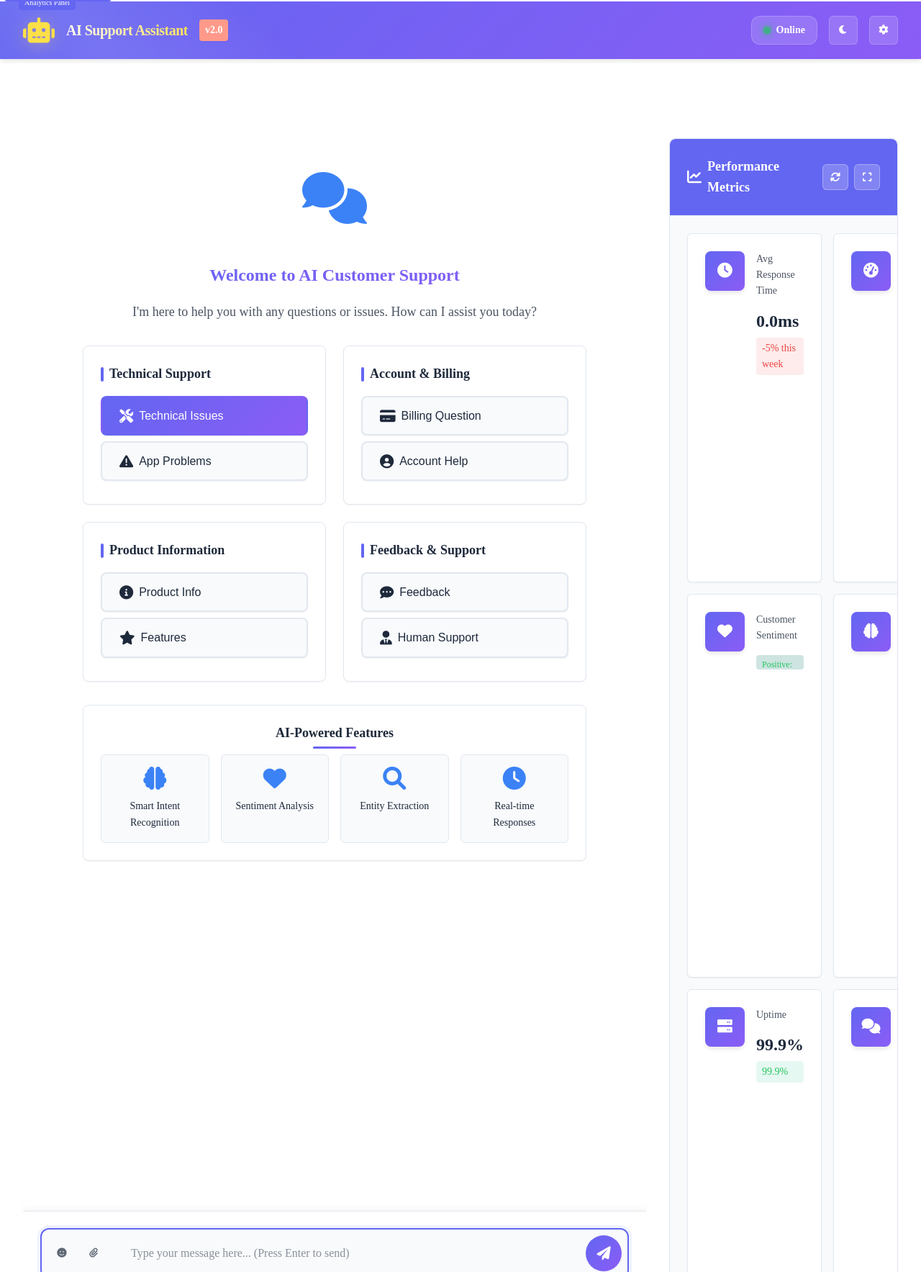
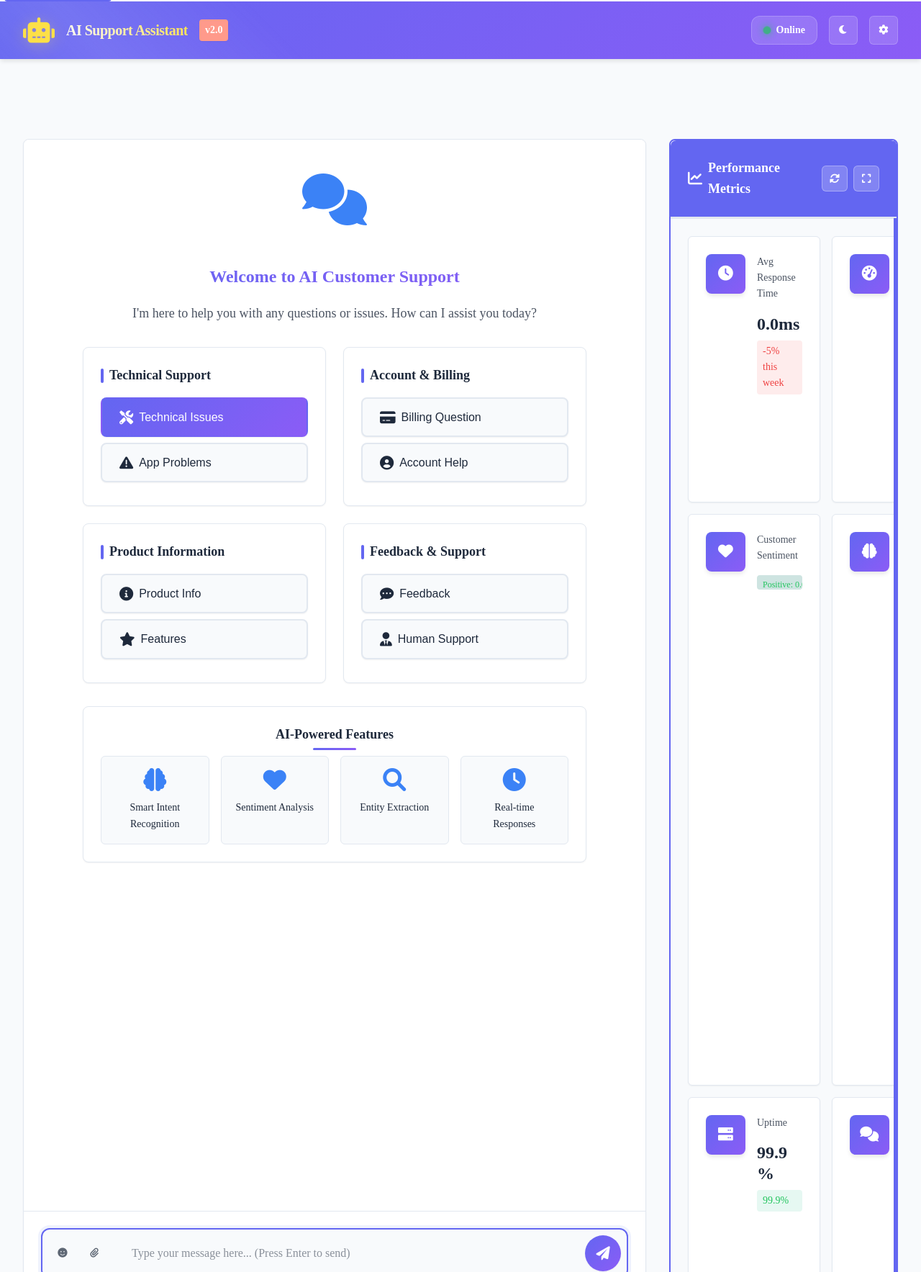
Before and after one commit to AryanSahu2805/AI-Based-Chatbot-for-Customer-Support, a Flask app: page / in a window 1280 px wide. Shown: the whole page at 72% size. Run offline with Flask 3, Linux system fonts and the light colour scheme; some libraries are stand-ins or nearby versions.

Commit message:
Fix Performance Metrics positioning and layout issues
- Fixed Performance Metrics panel positioning to show full content
- Increased right column width from 380px to 400px for better visibility
- Added proper borders and edges to all corners (not just top-left)
- Fixed white background gaps and alignment with curved edges
- Ensured right side is fully visible with proper edge indicators
- Added proper width calculations and box-sizing for all elements
- Fixed metric card positioning and prevented content overflow
- Enhanced grid layout with proper gap handling and overflow control
- Added visual indicators for panel boundaries and right edges
- Improved responsive design for better corner visibility

```diff
--- a/static/css/style.css
+++ b/static/css/style.css
@@ -112,6 +112,7 @@
     overflow-x: hidden;
     margin-top: 0;
     padding-top: 0;
+    background: var(--background-color); /* Match body background */
 }
 
 body {
@@ -126,6 +127,7 @@
     overflow-x: hidden;
     padding-top: 0; /* Remove any body padding */
     margin-top: 0;
+    background: var(--background-color); /* Match container background */
 }
 
 /* Header - Fixed positioning with proper z-index */
@@ -286,23 +288,27 @@
     display: flex;
     flex-direction: column;
     overflow: hidden;
-    background: var(--background-color);
+    background: var(--surface-color);
     border-radius: var(--radius-lg);
     box-shadow: var(--shadow-sm);
     margin: var(--spacing-md);
     height: calc(100vh - 120px); /* Account for header and margins */
-}
-
-/* Container - Add top padding to account for fixed header */
+    position: relative; /* Ensure proper positioning */
+    border: 1px solid var(--border-color); /* Add border for visibility */
+}
+
+/* Container - Proper grid layout with full visibility */
 .container {
     display: grid;
-    grid-template-columns: 1fr 380px;
+    grid-template-columns: 1fr 400px; /* Increased right column width */
     grid-template-rows: 80px 1fr;
     height: 100vh;
     max-width: 1800px;
     margin: 0 auto;
     position: relative;
-    padding-top: 82px; /* Increased padding to account for header margin */
+    padding-top: 82px; /* Account for header margin */
+    gap: 0; /* Remove gaps between grid items */
+    overflow: hidden; /* Prevent container overflow */
 }
 
 /* Enhanced Welcome Section - Better Organization */
@@ -318,6 +324,7 @@
     flex-direction: column;
     justify-content: flex-start;
     align-items: center;
+    position: relative; /* Ensure proper positioning */
 }
 
 .welcome-content {
@@ -880,22 +887,28 @@
     flex-direction: column;
     min-height: 0;
     height: calc(100vh - 120px); /* Account for header and margins */
-    border: 1px solid var(--border-color); /* Add border for better visibility */
-}
-
-/* Panel header - Ensure proper visibility and styling */
+    border: 2px solid var(--primary-color);
+    position: relative;
+    right: 0; /* Ensure right edge is visible */
+    width: calc(100% - var(--spacing-md) * 2); /* Account for margins */
+}
+
+/* Panel header - Ensure proper visibility and full width */
 .panel-header {
     background: var(--primary-color);
     color: white;
     padding: var(--spacing-lg);
-    border-bottom: 1px solid var(--border-color);
+    border-bottom: 2px solid var(--border-color);
     position: sticky;
     top: 0;
     z-index: 10;
     display: flex;
     justify-content: space-between;
     align-items: center;
-    border-radius: var(--radius-lg) var(--radius-lg) 0 0; /* Round top corners */
+    border-radius: var(--radius-lg) var(--radius-lg) 0 0;
+    min-height: 60px;
+    width: 100%; /* Ensure full width */
+    box-sizing: border-box; /* Include padding in width calculation */
 }
 
 .panel-header h3 {
@@ -910,13 +923,15 @@
 
 .panel-header h3 i {
     font-size: var(--font-size-xl);
-}
-
-/* Panel controls - Ensure proper button styling */
+    color: white;
+}
+
+/* Panel controls - Ensure proper button styling and positioning */
 .panel-controls {
     display: flex;
     gap: var(--spacing-sm);
     align-items: center;
+    flex-shrink: 0; /* Prevent shrinking */
 }
 
 .panel-controls button {
@@ -933,6 +948,7 @@
     display: flex;
     align-items: center;
     justify-content: center;
+    flex-shrink: 0; /* Prevent button shrinking */
 }
 
 .panel-controls button:hover {
@@ -942,9 +958,10 @@
 
 .panel-controls button i {
     font-size: var(--font-size-sm);
-}
-
-/* Metrics container - Ensure proper scrolling and content visibility */
+    color: white;
+}
+
+/* Metrics container - Ensure proper scrolling and full visibility */
 .metrics-container {
     display: grid;
     grid-template-columns: repeat(2, 1fr);
@@ -953,10 +970,13 @@
     overflow-y: auto;
     flex: 1;
     min-height: 0;
-    background: var(--background-color); /* Add background for better contrast */
-}
-
-/* Ensure metric cards are visible */
+    background: var(--background-color);
+    border-top: 1px solid var(--border-color);
+    width: 100%; /* Ensure full width */
+    box-sizing: border-box; /* Include padding in width calculation */
+}
+
+/* Ensure metric cards are visible and properly positioned */
 .metrics-container:empty::after {
     content: "Loading metrics...";
     display: block;
@@ -980,7 +1000,20 @@
     z-index: 101;
 }
 
-/* Metric cards - Ensure proper content display */
+/* Add right edge indicator */
+.analytics-panel::after {
+    content: "";
+    position: absolute;
+    top: 0;
+    right: 0;
+    width: 4px;
+    height: 100%;
+    background: var(--primary-color);
+    border-radius: 0 var(--radius-lg) var(--radius-lg) 0;
+    z-index: 5;
+}
+
+/* Metric cards - Ensure proper content display and positioning */
 .metric-card {
     background: var(--surface-color);
     border: 1px solid var(--border-color);
@@ -989,11 +1022,13 @@
     box-shadow: var(--shadow-sm);
     transition: all var(--transition-normal);
     position: relative;
-    overflow: visible; /* Ensure content is not clipped */
-    min-height: 120px; /* Ensure minimum height for content */
+    overflow: visible;
+    min-height: 120px;
     display: flex;
     flex-direction: column;
     justify-content: space-between;
+    width: 100%; /* Ensure full width */
+    box-sizing: border-box; /* Include padding in width calculation */
 }
 
 .metric-card:hover {
@@ -1002,12 +1037,13 @@
     border-color: var(--primary-color);
 }
 
-/* Metric card header structure */
+/* Metric card header structure - Ensure proper alignment */
 .metric-header {
     display: flex;
     align-items: flex-start;
     gap: var(--spacing-md);
     height: 100%;
+    width: 100%; /* Ensure full width */
 }
 
 .metric-icon {
@@ -1020,7 +1056,7 @@
     align-items: center;
     justify-content: center;
     font-size: var(--font-size-lg);
-    flex-shrink: 0;
+    flex-shrink: 0; /* Prevent icon shrinking */
 }
 
 .metric-info {
@@ -1029,16 +1065,18 @@
     flex-direction: column;
     justify-content: space-between;
     min-height: 0;
-}
-
-/* Metric card content - Ensure proper visibility */
+    width: calc(100% - 48px - var(--spacing-md)); /* Account for icon and gap */
+}
+
+/* Metric card content - Ensure proper visibility and positioning */
 .metric-card .metric-value {
     font-size: var(--font-size-2xl);
     font-weight: 700;
     color: var(--text-color);
     margin: var(--spacing-sm) 0;
     line-height: 1.2;
-    display: block; /* Ensure proper display */
+    display: block;
+    word-break: break-word; /* Prevent text overflow */
 }
 
 .metric-card .metric-label {
@@ -1047,13 +1085,15 @@
     opacity: 0.8;
     margin-bottom: var(--spacing-sm);
     font-weight: 500;
-    display: block; /* Ensure proper display */
+    display: block;
+    word-break: break-word; /* Prevent text overflow */
 }
 
 .metric-card .metric-trend {
     font-size: var(--font-size-sm);
     font-weight: 500;
-    display: block; /* Ensure proper display */
+    display: block;
+    word-break: break-word; /* Prevent text overflow */
 }
 
 .metric-trend.positive {
@@ -1064,9 +1104,10 @@
     color: var(--error-color);
 }
 
-/* Sentiment chart styling */
+/* Sentiment chart styling - Ensure proper positioning */
 .sentiment-chart {
     margin-top: var(--spacing-sm);
+    width: 100%; /* Ensure full width */
 }
 
 .sentiment-bar {
@@ -1076,11 +1117,13 @@
     overflow: hidden;
     margin-bottom: var(--spacing-xs);
     display: flex;
+    width: 100%; /* Ensure full width */
 }
 
 .sentiment-fill {
     height: 100%;
     transition: width var(--transition-normal);
+    min-width: 0; /* Allow shrinking */
 }
 
 .sentiment-fill.positive {
@@ -1100,12 +1143,14 @@
     gap: var(--spacing-sm);
     flex-wrap: wrap;
     font-size: var(--font-size-xs);
+    width: 100%; /* Ensure full width */
 }
 
 .sentiment-item {
     padding: var(--spacing-xs) var(--spacing-sm);
     border-radius: var(--radius-sm);
     font-weight: 500;
+    flex-shrink: 0; /* Prevent shrinking */
 }
 
 .sentiment-item.positive {
@@ -1123,9 +1168,10 @@
     color: var(--error-color);
 }
 
-/* Intent chart styling */
+/* Intent chart styling - Ensure proper positioning */
 .intent-chart {
     margin-top: var(--spacing-sm);
+    width: 100%; /* Ensure full width */
 }
 
 .intent-item {
@@ -1134,6 +1180,7 @@
     align-items: center;
     padding: var(--spacing-xs) 0;
     border-bottom: 1px solid var(--border-color);
+    width: 100%; /* Ensure full width */
 }
 
 .intent-item:last-child {
@@ -1144,6 +1191,8 @@
     font-size: var(--font-size-sm);
     color: var(--text-color);
     font-weight: 500;
+    flex: 1; /* Take available space */
+    word-break: break-word; /* Prevent text overflow */
 }
 
 .intent-badge {
@@ -1155,6 +1204,7 @@
     font-weight: 600;
     min-width: 24px;
     text-align: center;
+    flex-shrink: 0; /* Prevent badge shrinking */
 }
 
 .metric-card.primary {
```
